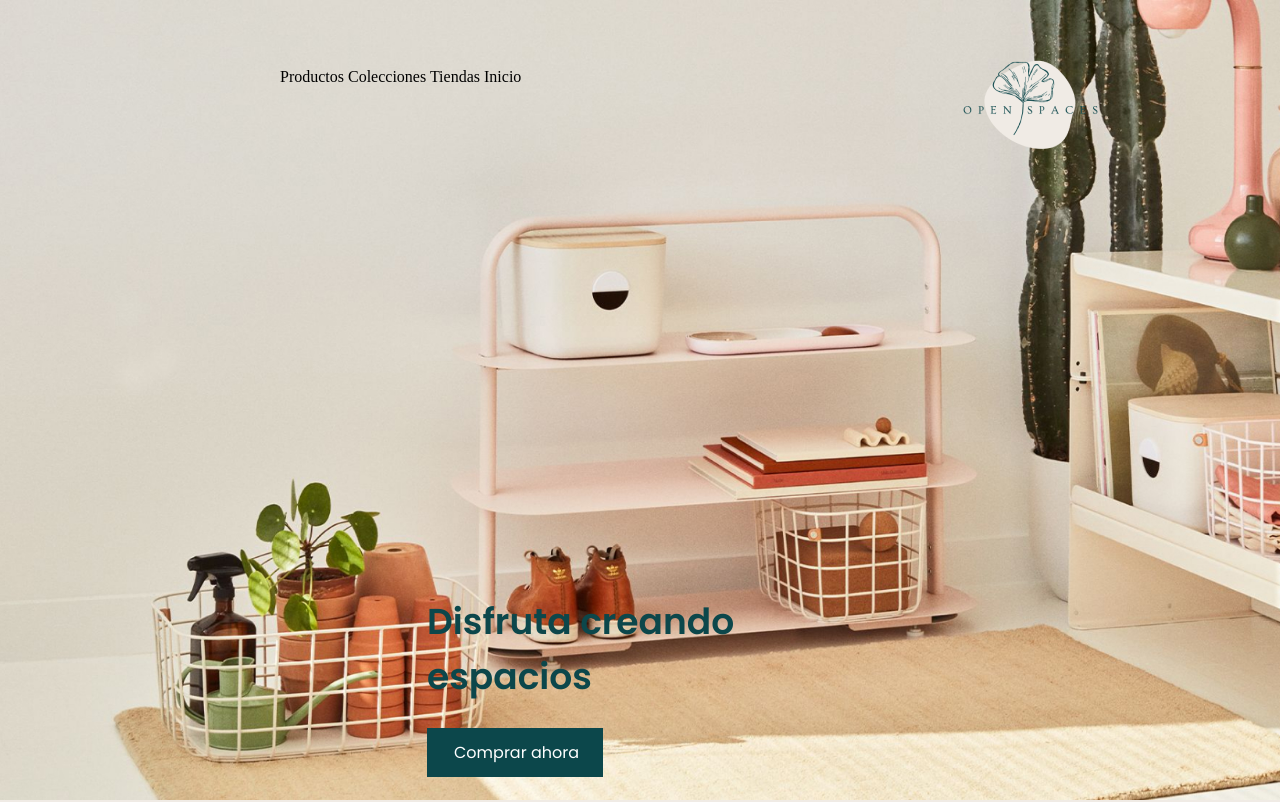
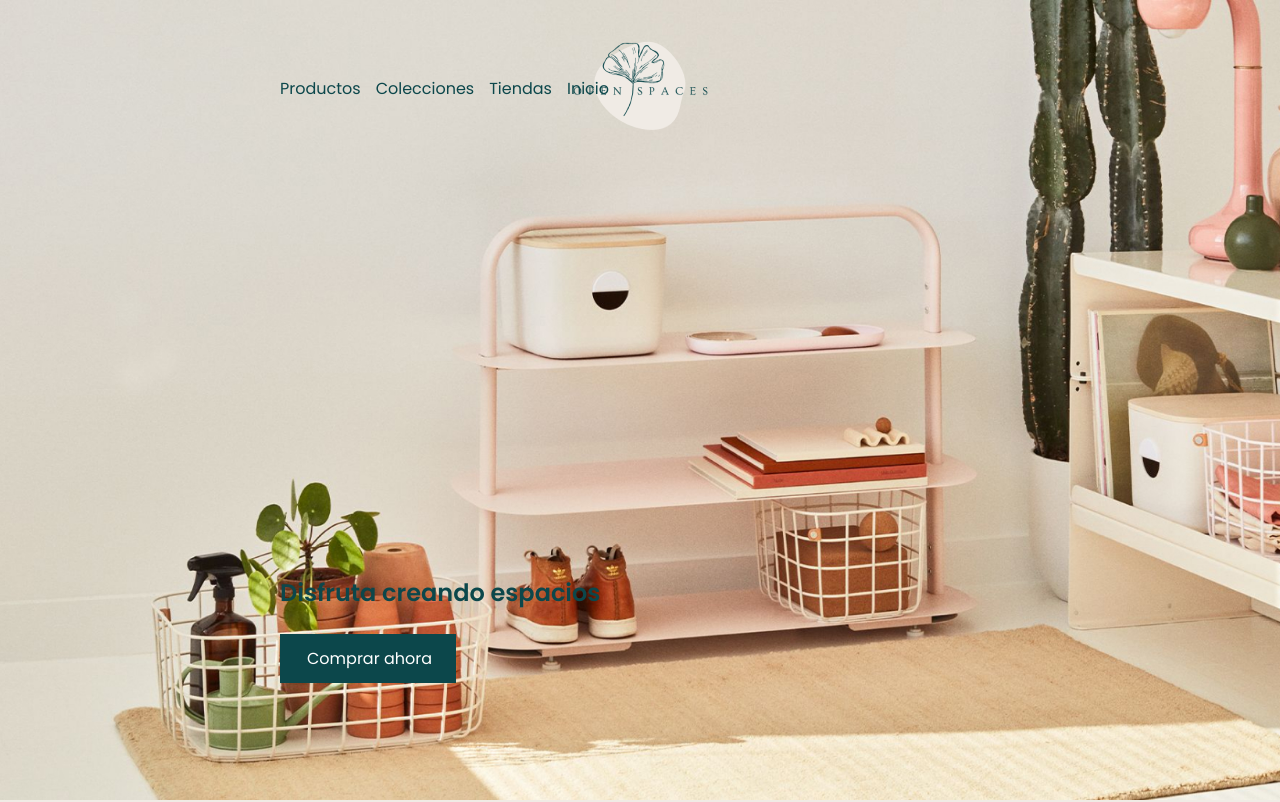
Before and after one commit to Adalab/modulo-1-evaluacion-final-ruadaslucia, a website: page docs/index.html in a window 1280 px wide. Shown: the top 802 px of the page. Drawn offline with Linux system fonts and the light colour scheme; a web font is replaced by a local one.

Commit message:
fix colors

```diff
--- a/docs/index.html
+++ b/docs/index.html
@@ -15,41 +15,67 @@
   </head>
   <body>
     <header class="header">
-
       <nav class="container">
-          <a
+        <a
           class="container__hamburguer"
           href="https://adalab.es/"
           title="Click here to Adalab's website"
-          ><img src="./assets/images/hamburger.png" alt="hamburguer menu icon"/>
-          </a>
-          <ul class="container__menu">
-            <li<a href="https://adalab.es/" title="adalab.es"></a>Productos</li>
-            <li<a href="https://adalab.es/" title="adalab.es"></a>Colecciones</li>
-            <li<a href="https://adalab.es/" title="adalab.es"></a>Tiendas</li>
-            <li<a href="https://adalab.es/" title="adalab.es"></a>Inicio</li>
-          </ul>
-          <a
-          id="header"
-          class="container__logo"><img
-          src="./assets/images/logo.png"
-          alt="open spaces logo"
+          ><img src="./assets/images/hamburger.png" alt="hamburguer menu icon" />
+        </a>
+
+        <ul class="container__menu">
+          <li>
+            <a
+              class="container__menu--menuItem"
+              href="https://adalab.es/"
+              title="adalab.es"
+              >Productos</a
+            >
+          </li>
+          <li>
+            <a
+              class="container__menu--menuItem"
+              href="https://adalab.es/"
+              title="adalab.es"
+              >Colecciones</a
+            >
+          </li>
+          <li>
+            <a
+              class="container__menu--menuItem"
+              href="https://adalab.es/"
+              title="adalab.es"
+              >Tiendas</a
+            >
+          </li>
+          <li>
+            <a
+              class="container__menu--menuItem"
+              href="https://adalab.es/"
+              title="adalab.es"
+              >Inicio</a
+            >
+          </li>
+        </ul>
+
+        <a id="header" class="container__logo"
+          ><img src="./assets/images/logo.png" alt="open spaces logo"
         /></a>
       </nav>
       <nav class="module1">
-        <h1 class="module1__h1" >Disfruta creando espacios</h1>
-        <a class="module1__button1" href="https://adalab.es/" title="adalab.es">Comprar ahora</a>
+        <h1 class="module1__h1">Disfruta creando espacios</h1>
+        <a class="module1__button1" href="https://adalab.es/" title="adalab.es"
+          >Comprar ahora</a
+        >
       </nav>
     </header>
 
     <main class="main">
       <section class="module2">
-        <!--wrapper-->
         <div class="module2__title">
-          <!--clase para grid-->
           <h2>Volverse organizado se siente mejor con OPEN SPACES</h2>
         </div>
-        <!--2ªclase para grid-->
+
         <div class="module2__gridContainer">
           <article class="module2__gridContainer--article">
             <img src="./assets/images/icon_1.png" alt="dibujo mesa decorada" />
--- a/src/scss/core/_variables.scss
+++ b/src/scss/core/_variables.scss
@@ -2,7 +2,7 @@
 $font: "Poppins", sans-serif;
 
 // colors
-$beish: #f0ebe5;
+$cream: #f0ebe5;
 $orange: #ff975a;
 $snorlax: #0c474b;
 $lightGreen: #b6c8c9;
--- a/src/scss/layout/_header.scss
+++ b/src/scss/layout/_header.scss
@@ -32,18 +32,19 @@
     flex-direction: row;
     justify-content: center;
     align-items: center;
-    margin-top: 19px;
+
+    position: center;
   }
 }
 
 .container__logo img {
   width: 213px;
   height: 96px;
+  margin-top: 19px;
 }
 
 .module1 {
   font-family: $font;
-
   display: flex;
   flex-direction: column;
   align-items: center;
@@ -68,28 +69,23 @@
   display: none;
 }
 @media (min-width: 768px) {
-  .container__hamburguer {
+  .container {
+    &__hamburguer {
       display: flex;
       top: 75px;
       left: 82px;
     }
-  .container__logo img {
+    &__logo img {
       justify-content: flex-start;
       margin-top: 39px;
+      position: center;
     }
     .module1 {
-    align-items: flex-start;
-    &__h1 {
-      font-size: 36px;
-      text-align: start;
+      justify-items: flex-start;
     }
   }
 }
 @media (min-width: 1200px) {
-  .header {
-    padding-left: 280px;
-  }
-
   .container {
     &__hamburguer {
       display: none;
@@ -97,14 +93,27 @@
     &__menu {
       display: flex;
       flex-direction: row;
-      justify-content: flex-end;
+      justify-content: center;
       align-items: center;
-      width: 100%;
-      flex-direction: row;
-      justify-content: flex-start;
+      font-family: $font;
+      font-size: 16px;
+      position: fixed;
+      top: 76px;
+      left: 280px;
     }
     &__menu li {
-      margin-right: 30px;
+      color: $snorlax;
+      text-decoration: none;
+      list-style: none;
+      margin-right: 15px;
+    }
+    &__menu a {
+      text-decoration: none;
+      color: $snorlax;
     }
   }
+  .module1 {
+    margin-left: 280px;
+    align-items: flex-start;
   }
+}
--- a/src/scss/layout/_main.scss
+++ b/src/scss/layout/_main.scss
@@ -1,5 +1,5 @@
 .module2 {
-  background-color: $beish;
+  background-color: $cream;
   width: 100%;
   height: 100%;
   justify-content: center;
@@ -7,7 +7,6 @@
   text-align: center;
   font-family: $font;
   color: $snorlax;
-
   display: grid;
   grid-template-columns: 1fr;
   grid-template-rows: 2fr;
@@ -89,7 +88,7 @@
   &__first {
     height: 339px;
     width: 100%;
-    background-color: $beish;
+    background-color: $cream;
     color: $snorlax;
     display: flex;
     flex-direction: column;
```
Also changed, not shown: src/html/partials/header.html (+45 -17 lines), src/html/partials/module2.html (+1 -3 lines), docs/assets/css/main.css. Lines whose indentation alone changed are shown as unchanged.
